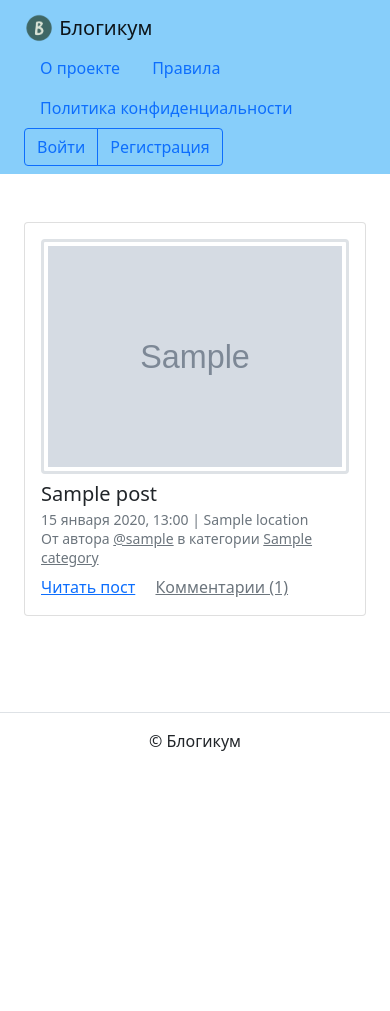
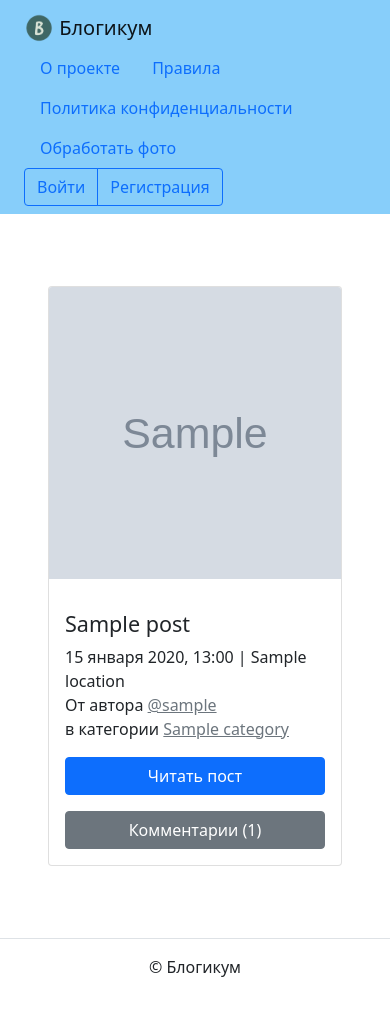
Before and after one commit to myasoedas/kvartirabezvznosa.ru, a Django app: page / in a window 390 px wide. Before the commit the page ends 751 px from the top, so only its background shows below. Run offline with Django 3.2, Linux system fonts and the light colour scheme; tables that the repository leaves empty hold one stand-in row (values such as "Sample post"); grey boxes marked "Sample" are stand-in pictures; parts of the project's set-up code (start-up, migrations or seed data) failed here and were passed over; some libraries are stand-ins or nearby versions.

Commit message:
Добавил в header.html ссылку на онлайн редактор изображений, добавил семантические теги для карточек постов и отредактировал index.html, чтобы отображал карточки по 3 шт. в одну строку. Добавил адаптив в карточку поста.

```diff
--- a/blogicum_project/blog/constants.py
+++ b/blogicum_project/blog/constants.py
@@ -2,4 +2,4 @@ SELF_TEXT_MAX_LENGTH = 30
 
 CHAR_FIELD_MAX_LENGTH = 256
 
-NUMBER_OF_POSTS = 10
+NUMBER_OF_POSTS = 6
--- a/blogicum_project/static_dev/css/custom.css
+++ b/blogicum_project/static_dev/css/custom.css
@@ -0,0 +1,16 @@
+.card-img-container {
+    width: 100%; /* Контейнер будет растягиваться по ширине карточки */
+    height: 0; /* Сначала высота равна 0 */
+    padding-top: 100%; /* Соотношение сторон 1:1, высота = ширина */
+    position: relative; /* Для позиционирования дочернего элемента */
+    overflow: hidden; /* Скрываем лишние части изображения */
+  }
+
+.card-img-top {
+    position: absolute; /* Абсолютное позиционирование внутри контейнера */
+    top: 0;
+    left: 0;
+    width: 100%; /* Масштабируем изображение */
+    height: 100%; /* Масштабируем изображение */
+    object-fit: cover; /* Обрезаем изображение, чтобы оно заполнило контейнер */
+  }
--- a/blogicum_project/templates/blog/index.html
+++ b/blogicum_project/templates/blog/index.html
@@ -4,10 +4,16 @@
   Лента записей
 {% endblock %}
 {% block content %}
-  {% for post in page_obj %}
-    <article class="mb-5">
-      {% include "includes/post_card.html" %}
-    </article>
-  {% endfor %}
+<div class="container my-4">
+  <div class="row g-4">
+    {% for post in page_obj %}
+    <div class="col-12 col-sm-12 col-md-6 col-lg-4 d-flex">
+      <article class="card w-100 h-100">
+        {% include "includes/post_card.html" %}
+      </article>
+    </div>
+    {% endfor %}
+  </div>
+</div>
   {% include "includes/paginator.html" %}
 {% endblock %}
--- a/blogicum_project/templates/includes/header.html
+++ b/blogicum_project/templates/includes/header.html
@@ -24,6 +24,11 @@
               Политика конфиденциальности
             </a>
           </li>
+          <li class="nav-item">
+            <a class="nav-link" href="https://www.iloveimg.com/" target="_blank" rel="noopener noreferrer">
+              Обработать фото
+            </a>
+          </li>
           {% if user.is_authenticated %}
             <div class="btn-group" role="group" aria-label="Basic outlined example">
               <button type="button" class="btn btn-outline-primary"><a class="text-decoration-none text-reset"
--- a/blogicum_project/templates/includes/post_card.html
+++ b/blogicum_project/templates/includes/post_card.html
@@ -1,27 +1,32 @@
 <!-- blogicum/templates/includes/post_card.html -->
-<div class="col d-flex justify-content-center">
-  <div class="card" style="width: 40rem;">
-    <div class="card-body">
 {% if post.image %}
-        <a href="{{ post.image.url }}" target="_blank">
-          <img class="border-3 rounded img-fluid img-thumbnail mb-2 mx-auto d-block" src="{{ post.image.url }}">
-        </a>
+<figure class="card-img-container">
+  <img class="card-img-top" src="{{ post.image.url }}" alt="Изображение карточки: {{ post.title }}">
+</figure>
 {% endif %}
-      <h5 class="card-title">{{ post.title }}</h5>
-      <h6 class="card-subtitle mb-2 text-muted">
-        <small>
+<section class="card-body d-flex flex-column flex-grow-1">
+  <header>
+    <h4 class="card-title">{{ post.title }}</h4>
+  </header>
   {% if not post.is_published %}
     <p class="text-danger">Пост снят с публикации админом</p>
   {% elif not post.category.is_published %}
     <p class="text-danger">Выбранная категория снята с публикации админом</p>
   {% endif %}
-          {{ post.pub_date|date:"d E Y, H:i" }} | {% if post.location and post.location.is_published %}{{ post.location.name }}{% else %}Планета Земля{% endif %}<br>
-          От автора <a class="text-muted" href="{% url 'blog:profile' post.author.username %}">@{{ post.author.username }}</a> в
-          категории {% include "includes/category_link.html" %}
-        </small>
-      </h6>
-      <a href="{% url 'blog:post_detail' post_id=post.id %}" class="card-link">Читать пост</a>
-      <a href="{% url 'blog:post_detail' post_id=post.id %}" class="card-link text-muted">Комментарии ({{ post.comment_count }})</a>
-    </div>
-  </div>
-</div>
+  <p class="card-text">
+    {{ post.pub_date|date:"d E Y, H:i" }} |
+    {% if post.location and post.location.is_published %}
+      {{ post.location.name }}
+    {% else %}
+      Планета Земля
+    {% endif %}
+    <br>
+    От автора <a class="text-muted" href="{% url 'blog:profile' post.author.username %}">@{{ post.author.username }}</a>
+    <br>
+    в категории {% include "includes/category_link.html" %}
+  </p>
+  <footer class="mt-auto d-flex flex-column">
+    <a href="{% url 'blog:post_detail' post_id=post.id %}" class="btn btn-primary mb-3">Читать пост</a>
+    <a href="{% url 'blog:post_detail' post_id=post.id %}" class="btn btn-secondary">Комментарии ({{ post.comment_count }})</a>
+  </footer>
+</section>
```
Lines whose indentation alone changed are shown as unchanged.
